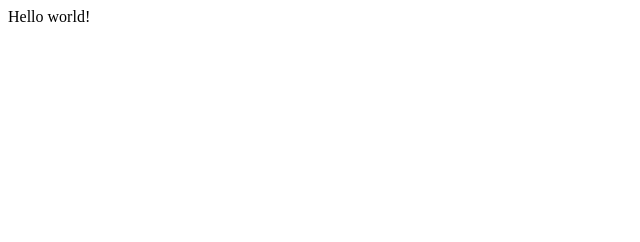
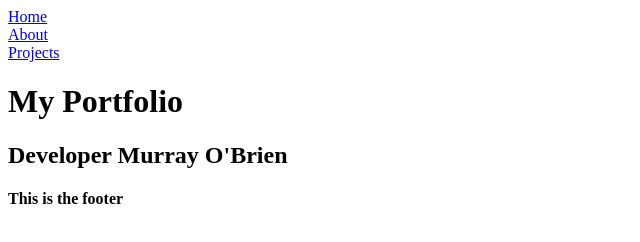
Before and after one commit to MurrayOB/murrayobrien.github.io, a Gatsby site: page / in a window 1280 px wide. Shown: the whole page, without its empty margins (0-640 px from the left). Built offline with nearby package versions, Linux system fonts and the light colour scheme; Gatsby itself is replaced by a stand-in of ours.

Commit message:
Basic Setup

```diff
--- /dev/null
+++ b/src/components/Footer.js
@@ -0,0 +1,11 @@
+import React from "react"
+
+const Footer = () => {
+  return (
+    <div>
+      <h4>This is the footer</h4>
+    </div>
+  )
+}
+
+export default Footer
--- /dev/null
+++ b/src/components/Layout.js
@@ -0,0 +1,15 @@
+import React from "react"
+import Footer from "./Footer"
+import Sidebar from "./Sidebar"
+
+const Layout = ({ children }) => {
+  return (
+    <>
+      <Sidebar />
+      {children}
+      <Footer />
+    </>
+  )
+}
+
+export default Layout
--- /dev/null
+++ b/src/components/Sidebar.js
@@ -0,0 +1,14 @@
+import React from "react"
+import { Link } from "gatsby"
+
+export default function Sidebar() {
+  return (
+    <div>
+      <Link to="/">Home</Link>
+      <br />
+      <Link to="/about">About</Link>
+      <br />
+      <Link to="/projects">Projects</Link>
+    </div>
+  )
+}
--- a/src/pages/index.js
+++ b/src/pages/index.js
@@ -1,5 +1,12 @@
 import React from "react"
+import { Link } from "gatsby"
+import Layout from "../components/Layout"
 
-export default function Home() {
-  return <div>Hello world!</div>
+export default function Index() {
+  return (
+    <Layout>
+      <h1>My Portfolio</h1>
+      <h2>Developer Murray O'Brien</h2>
+    </Layout>
+  )
 }
```
Also changed, not shown: src/pages/about.js (added, +12 -0 lines), src/pages/projects.js (added, +12 -0 lines), README.md, src/pages/404.js (added).
